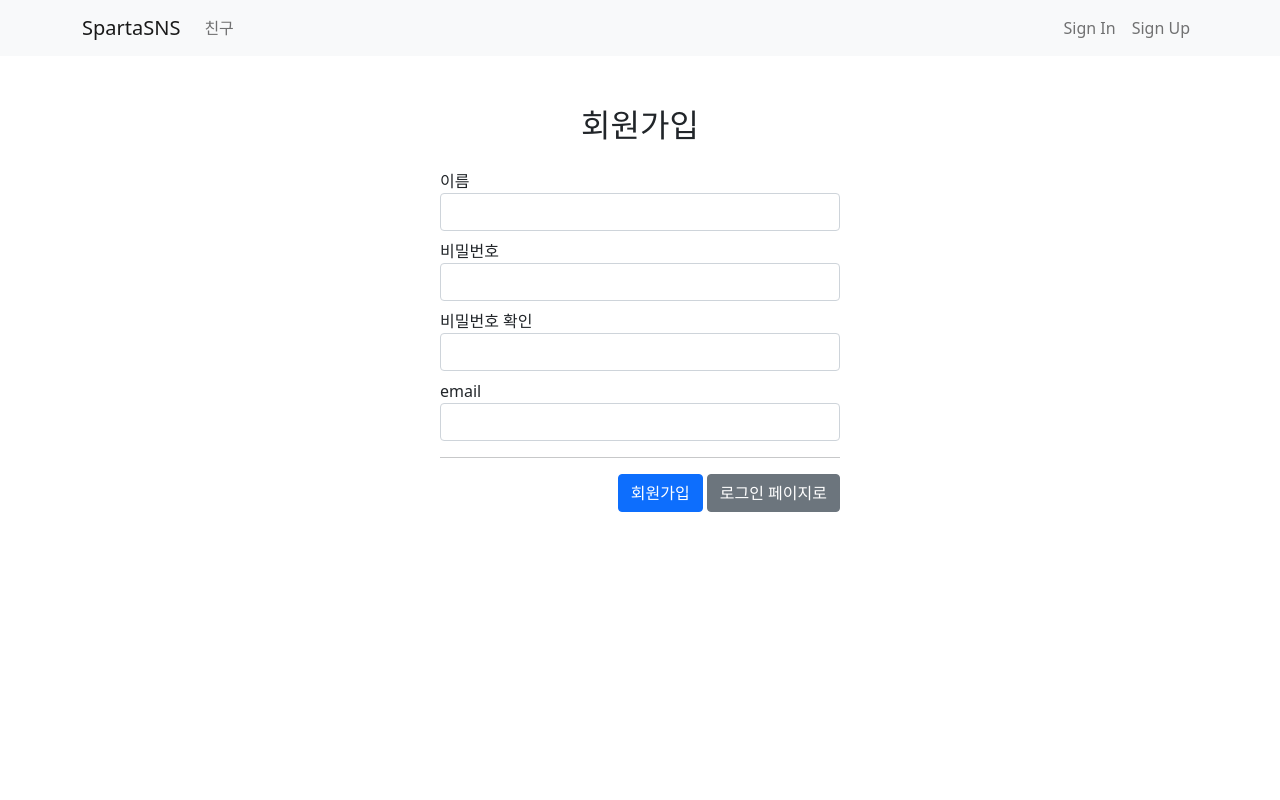
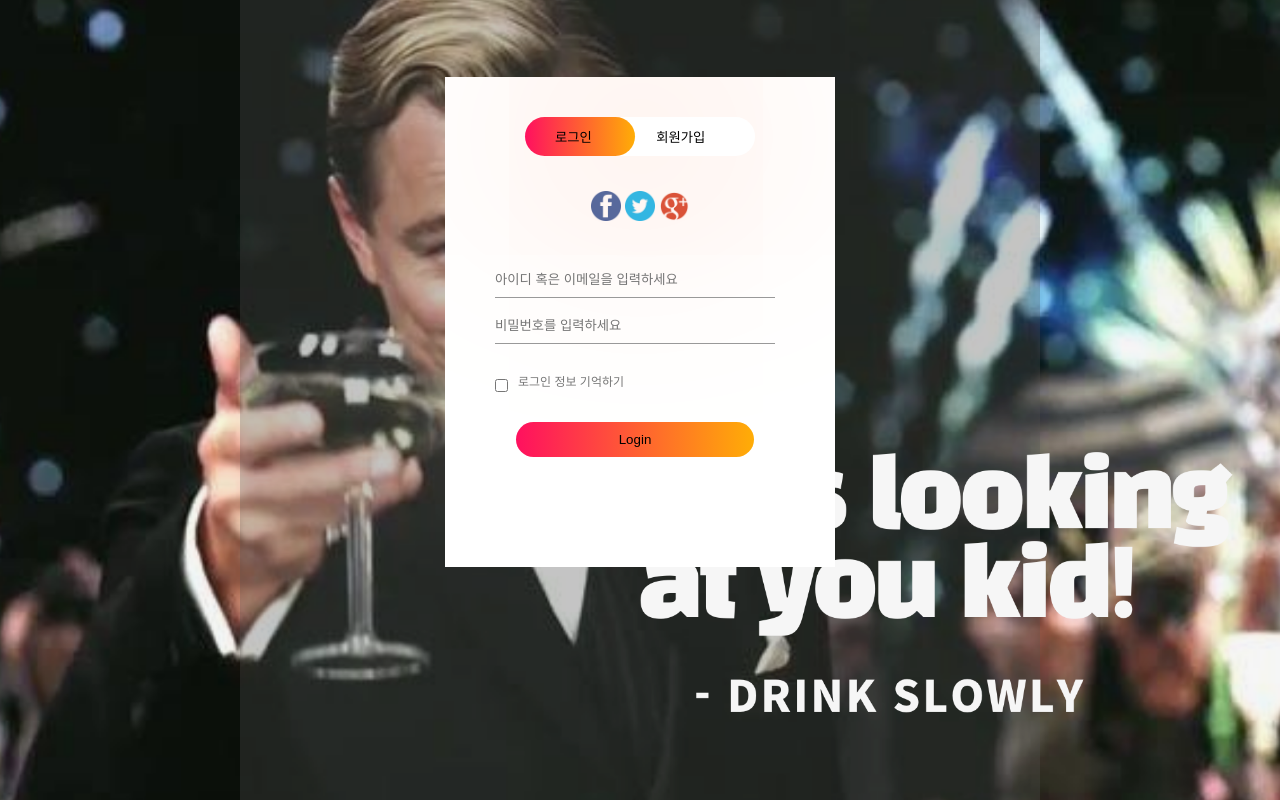
Before and after one commit to nmdkims/Drink_plus, a Django app: page /sign-up/ in a window 1280 px wide. Run offline with Django 4.2, Linux system fonts and the light colour scheme.

Commit message:
로그인,회원가입 이식성공 #21

```diff
--- a/templates/login_resister.html
+++ b/templates/user/login_resister.html
@@ -17,16 +17,19 @@
                     <img src="/img/tw.png" alt="twitter">
                     <img src="/img/gl.png" alt="google">
                 </div>
-                <form id="login" action="" class="input-group">
-                    <input type="text" class="input-field" placeholder="아이디 혹은 이메일을 입력하세요" required>
-                    <input type="password" class="input-field" placeholder="비밀번호를 입력하세요" required>
+                <form id="login" method="post" action="/sign-in/" class="input-group">
+                    {% csrf_token %}
+                    <input type="text" id="username" class="input-field" placeholder="아이디 혹은 이메일을 입력하세요" required>
+                    <input type="password" id="password" class="input-field" placeholder="비밀번호를 입력하세요" required>
                     <input type="checkbox" class="checkbox"><span>로그인 정보 기억하기</span>
                     <button class="submit">Login</button>
                 </form>
-                <form id="register" action="" class="input-group">
-                    <input type="text" class="input-field" placeholder="아이디를 입력해주세요" required>
-                    <input type="email" class="input-field" placeholder="이메일을 입력해주세요" required>
-                    <input type="password" class="input-field" placeholder="비밀번호를 입력하세요" required>
+                <form id="register" method="post" action="/sign-up/" class="input-group">
+                    {% csrf_token %}
+                    <input type="text" id="username" name="username" class="input-field" placeholder="아이디를 입력해주세요" required>
+                    <input type="email" id="email" name="email" class="input-field" placeholder="이메일을 입력해주세요" required>
+                    <input type="password" id="password" name="password" class="input-field" placeholder="비밀번호를 입력하세요" required>
+                    <input type="password" id="password2" name="password2" class="input-field" placeholder="비밀번호를 확인해주세요" required>
                     <input type="checkbox" class="checkbox"><span>개인정보 수집 동의 기모링</span>
                     <button class="submit">회원가입</button>
                 </form>
--- a/user/views.py
+++ b/user/views.py
@@ -4,34 +4,34 @@ from .models import UserModel
 from django.contrib.auth import get_user_model
 from django.contrib import auth
 from django.contrib.auth.decorators import login_required
-
+from django.http import HttpResponse
 
 #회원가입
 def sign_up_view(request):
     if request.method == 'GET':  # GET 메서드로 요청이 들어 올 경우
+        ####user가 로그인이 되있는지 확인###
         user = request.user.is_authenticated
         if user:
             return redirect('/')
         else:
-            return render(request, 'user/signup.html')
+            return render(request, 'user/login_resister.html')
     elif request.method == 'POST':  # POST 메서드로 요청이 들어 올 경우
-        username = request.POST.get('username',None)
-        password = request.POST.get('password',None)
-        password2 = request.POST.get('password2',None)
-        email = request.POST.get('email',None)
+        username = request.POST.get('username',"")
+        password = request.POST.get('password',"")
+        password2 = request.POST.get('password2',"")
+        email = request.POST.get('email',"")
 
 
-        if password != password2:
-            return render(request, 'user/signup.html',{'error': '패스워드를 확인하세여'})
+        if password !=password2:
+            return render(request, 'user/login_resister.html',{'error': '패스워드를 확인하세여'})
         else:
             if not (username or password):
-                return render(request,'user/signup.html',{'error':'아이디와 패스워드는 필수입니다.'})
+                return render(request,'user/login_resister.html',{'error':'아이디와 패스워드는 필수입니다.'})
             exist_user = get_user_model().objects.filter(username=username)
             if exist_user:
-                return render(request, 'user/signup.html',{'error':'중복되는 사용자입니다.'})
+                return render(request, 'user/login_resister.html',{'error':'중복되는 사용자입니다.'})
             else:
-                new_user = UserModel(username=username, password= make_password(password), email=email)
-                new_user.save()
+                UserModel.objects.create_user(username=username, password=password, email=email)
                 return redirect('/sign-in')
 
 def sign_in_view(request):
@@ -45,14 +45,16 @@ def sign_in_view(request):
             auth.login(request, me)
             return redirect('/')
         else:
-            return render(request,'user/signin.html',{'error':'아이디 또는 패스워드를 확인해주세요'}) # 로그인 실패시
+            return render(request,'user/login_resister.html',{'error':'아이디 또는 패스워드를 확인해주세요'}) # 로그인 실패시
 
     elif request.method == 'GET':
-            user = request.user.is_authenticated #유저가 로그인이 되어있는가 확인
+            user = request.user.is_authenticated
+            #유저가 로그인이 되어있는가 확인
             if user:
-                return redirect('/') # 로그인이 되있을시
+                return redirect('/')
+                # 로그인이 되있을시
             else:#되있지 않다면
-                return render(request, 'user/signin.html')
+                return render(request, 'user/login_resister.html')
 
 @login_required
 def logout(request):
```
